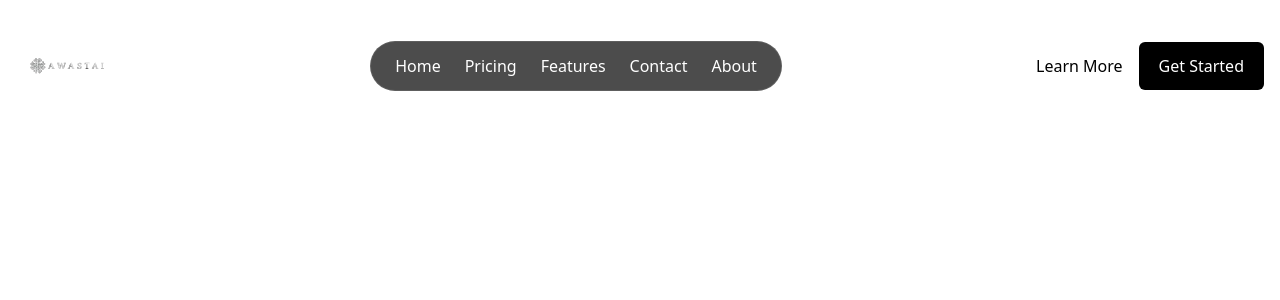
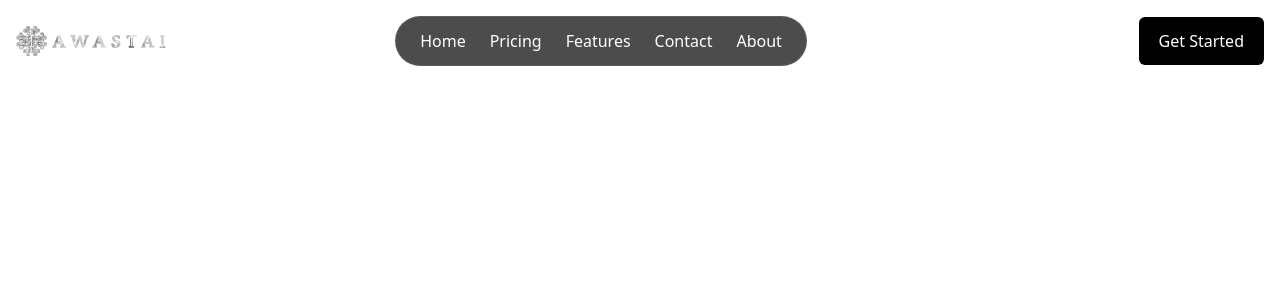
Before and after one commit to shubham22062/Awast, a Next.js app in the folder landing/: page / in a window 1280 px wide. Shown: the top 300 px of the page. Built offline with nearby package versions, Linux system fonts and the light colour scheme.

Commit message:
navbar fix

```diff
--- a/landing/components/Navbar.tsx
+++ b/landing/components/Navbar.tsx
@@ -5,13 +5,14 @@ export default function Navbar() {
     <nav className="flex justify-between items-center p-4 fixed top-0 w-full z-50">
 
       {/* Logo */}
-      <Image
-        src="/Logo.svg"
-        alt="Logo"
-        width={100}
-        height={100}
-        className="object-contain"
-      />
+    <Image
+      src="/Logo.svg"
+      alt="Logo"
+      width={150}
+      height={150}
+      priority
+      className="object-contain"
+    />
 
       {/* Center Menu */}
       <div className="border border-white/10 rounded-full bg-black/70 backdrop-blur-md px-6 py-3 flex gap-6 items-center">
@@ -38,7 +39,7 @@ export default function Navbar() {
 
       {/* Right Side */}
       <div className="flex gap-4 items-center">
-        <span className="cursor-pointer">
+        <span className="cursor-pointer text-white">
           Learn More
         </span>
 
```
Also changed, not shown: landing/public/Logo.svg.
